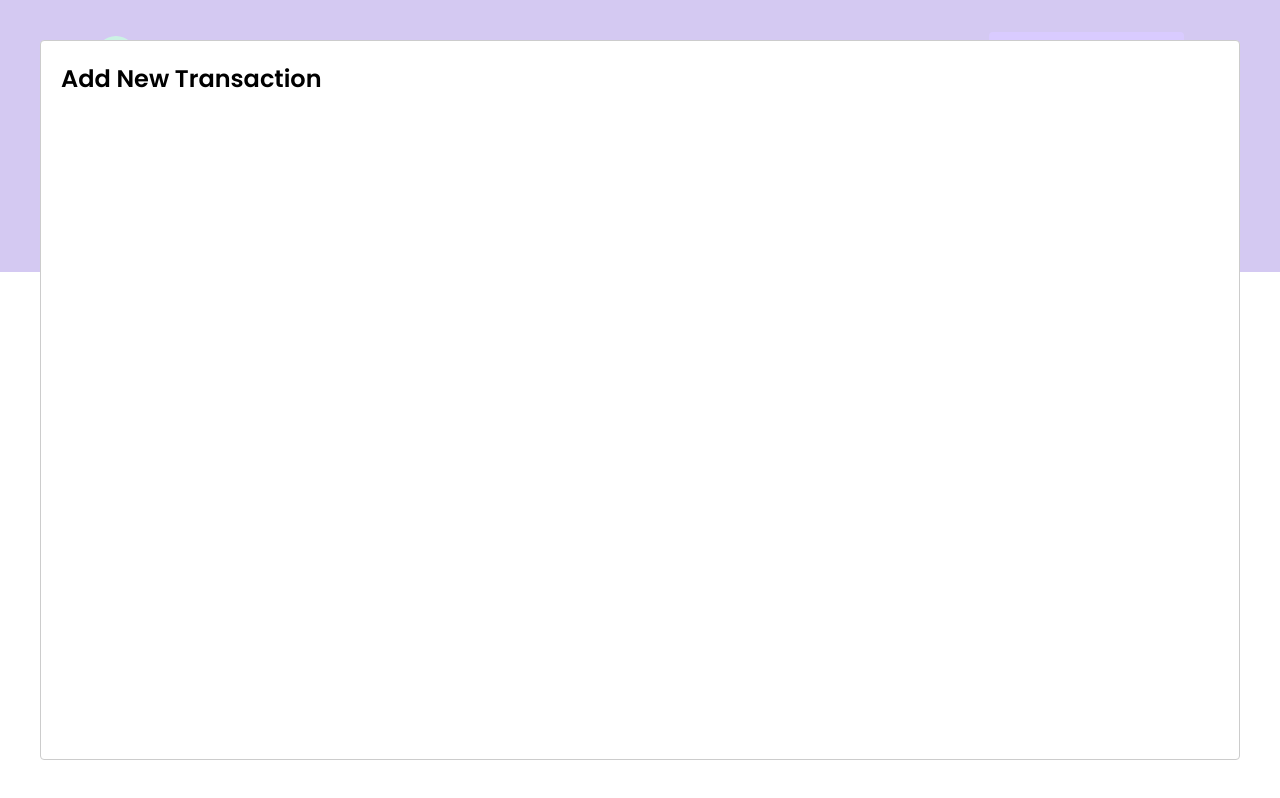
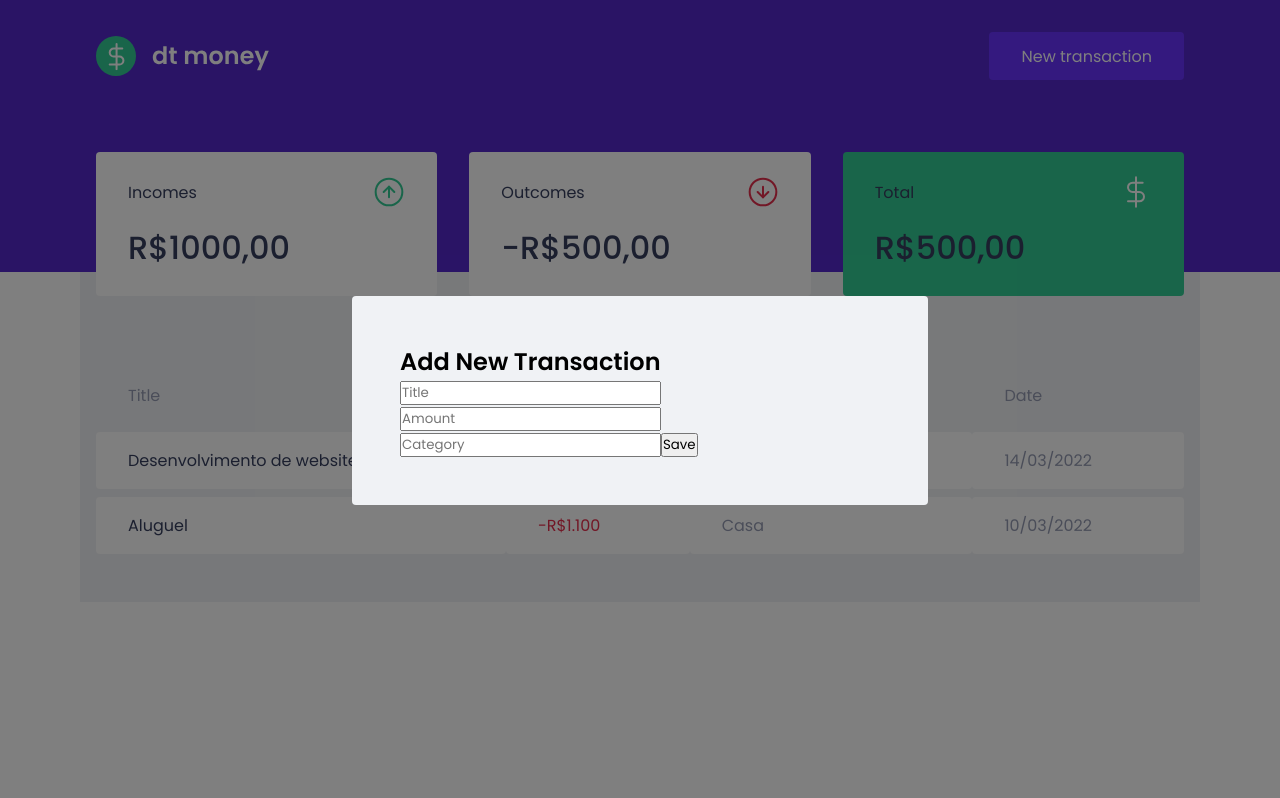
Before and after one commit to silvasouzaadriano/02-dt-money, a React (Create React App) app: page / in a window 1280 px wide. Both pictures are taken after a click on the button "New transaction". Built offline with nearby package versions, Linux system fonts and the light colour scheme; no server answers; what miragejs would draw is missing.

Commit message:
Enhancing NewTransactionModal component

```diff
--- a/src/components/Header/styles.ts
+++ b/src/components/Header/styles.ts
@@ -7,7 +7,6 @@
 export const  Content = styled.div`
   max-width: 1120px;
   margin: 0 auto;
-
   padding: 2rem 1rem 12rem;
   display: flex;
   align-items: center;
--- a/src/components/NewTransactionModal/index.tsx
+++ b/src/components/NewTransactionModal/index.tsx
@@ -1,4 +1,6 @@
 import Modal from 'react-modal';
+
+import { Container } from './styles';
 
 interface NewTransactionModalProps {
   isOpen: boolean;
@@ -8,12 +10,34 @@
 
 export function NewTransactionModal({ isOpen, onRequestClose }: NewTransactionModalProps) {
   return (
-
     <Modal
       isOpen={isOpen}
       onRequestClose={onRequestClose}
+      overlayClassName='react-modal-overlay'
+      className="react-modal-content"
     >
-      <h2>Add New Transaction</h2>
+      <Container>
+        <h2>Add New Transaction</h2>
+
+        <input
+          placeholder='Title'
+        />
+
+        <input
+          type="number"
+          placeholder='Amount'
+        />
+
+        <input
+          placeholder='Category'
+        />
+
+        <button type="submit">
+          Save
+        </button>
+
+
+      </Container>
     </Modal>
   )
 }
--- a/src/components/NewTransactionModal/styles.ts
+++ b/src/components/NewTransactionModal/styles.ts
@@ -1,3 +1,3 @@
 import styled from 'styled-components';
 
-export const Container = styled.div``;
+export const Container = styled.form``;
--- a/src/styles/global.ts
+++ b/src/styles/global.ts
@@ -53,4 +53,28 @@
     opacity: 0.6;
     cursor: not-allowed;
   }
+
+  .react-modal-overlay {
+    background: rgba(0, 0, 0, 0.5);
+
+    position: fixed;
+    top: 0;
+    bottom: 0;
+    right: 0;
+    left: 0;
+
+    display: flex;
+    align-items: center;
+    justify-content: center;
+  }
+
+  .react-modal-content {
+    width: 100%;
+    max-width: 576px;
+    background: var(--background);
+    padding: 3rem;
+    position: relative;
+    border-radius: 0.25rem;
+  }
+
 `
```
